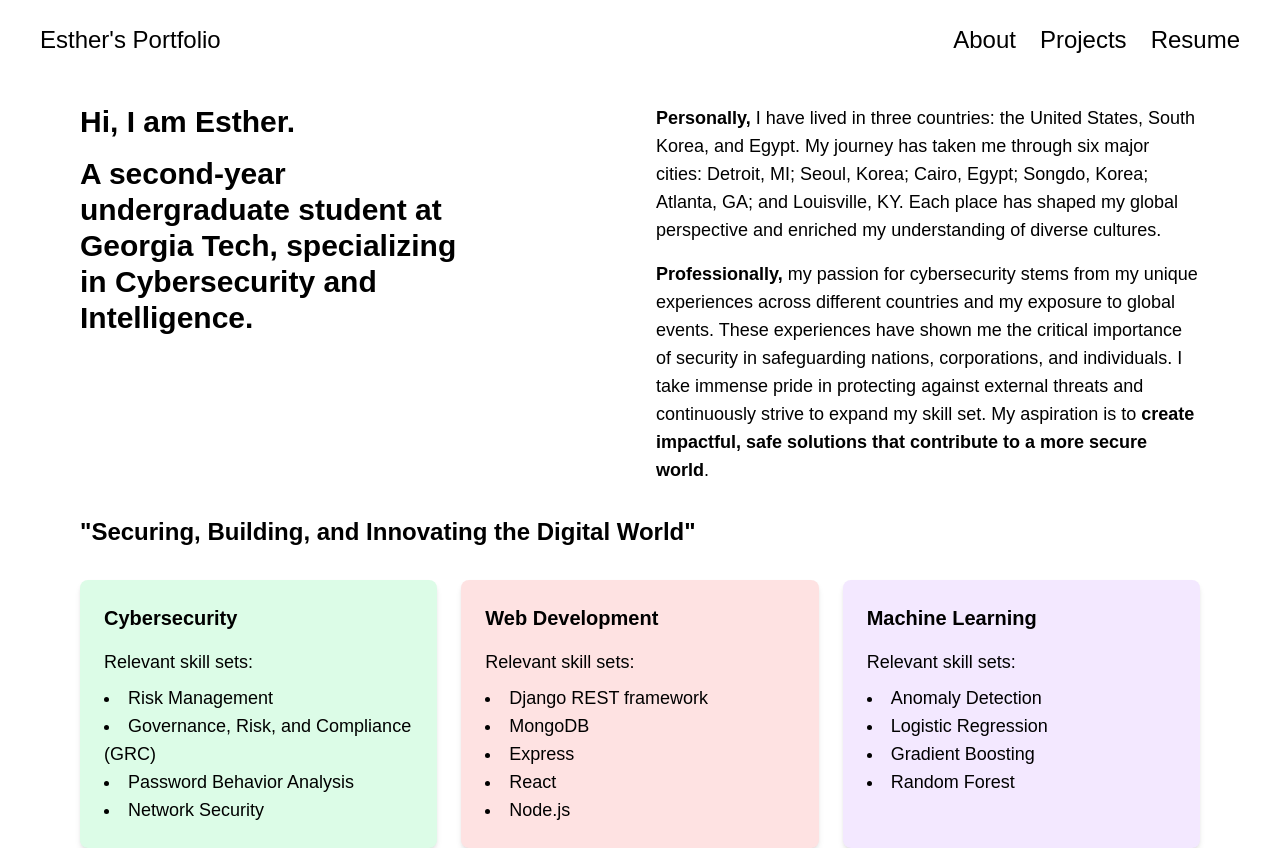
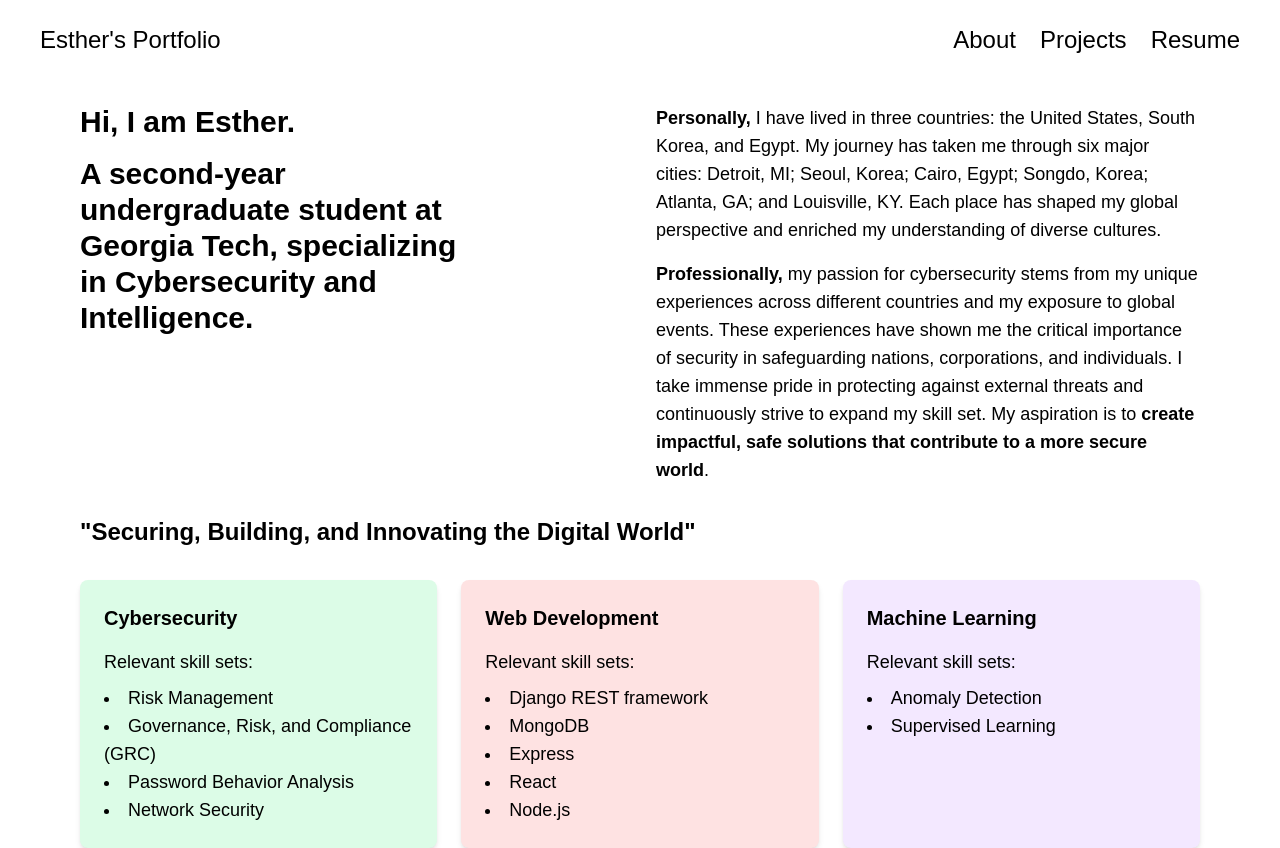
Before and after one commit to estherpark514/portfolio, a React (Vite) app in the folder frontend/: page / in a window 1280 px wide. Shown: the top 848 px of the page. Built offline with nearby package versions, Linux system fonts and the light colour scheme; a web font is replaced by a local one.

Commit message:
Update Home.jsx

```diff
--- a/frontend/src/pages/Home.jsx
+++ b/frontend/src/pages/Home.jsx
@@ -142,9 +142,7 @@ const Home = () => {
               Relevant skill sets:
               <ul className="list-disc list-inside mt-2">
                 <li>Anomaly Detection</li>
-                <li>Logistic Regression</li>
-                <li>Gradient Boosting</li>
-                <li>Random Forest</li>
+                <li>Supervised Learning</li>
               </ul>
             </p>
           </div>
```
